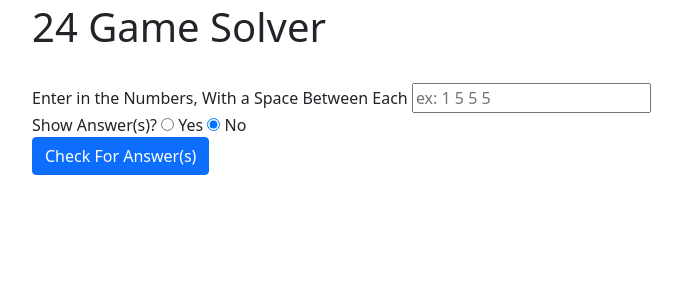
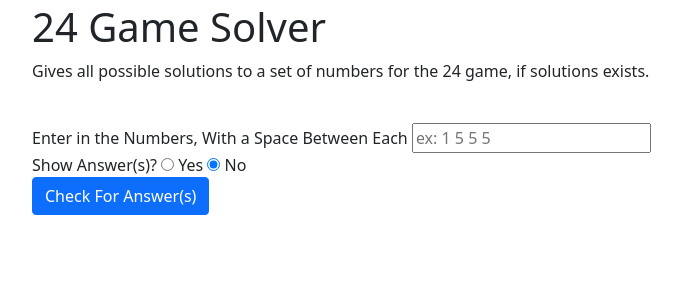
Before and after one commit to StevenAHan/Stevens-Minigames, a Flask app: page /24solver in a window 1280 px wide. Shown: the part 53-356 px from the top of the page, without its empty margins (50-732 px from the left). Run offline with Flask 3, Linux system fonts and the light colour scheme.

Commit message:
added brief descriptions

```diff
--- a/templates/sudoku_solver.html
+++ b/templates/sudoku_solver.html
@@ -6,6 +6,7 @@
 {% block title %} Sudoku Solver {% endblock %}
 {% block content %}
     <h1>Sudoku Solver</h1>
+    <p>Solves a sudoku board, given the incomplete board.</p>
     <p>Insert the Incomplete Sudoku Board:</p>
 
 
--- a/templates/twenty_four.html
+++ b/templates/twenty_four.html
@@ -3,6 +3,7 @@
   {% block title %} 24 Game Solver {% endblock %}
   {% block content %}
         <h1>24 Game Solver</h1>
+        <p>Gives all possible solutions to a set of numbers for the 24 game, if solutions exists.</p>
         <br>
         <div class="main">
           <form action="/24solver" method="post">
```
